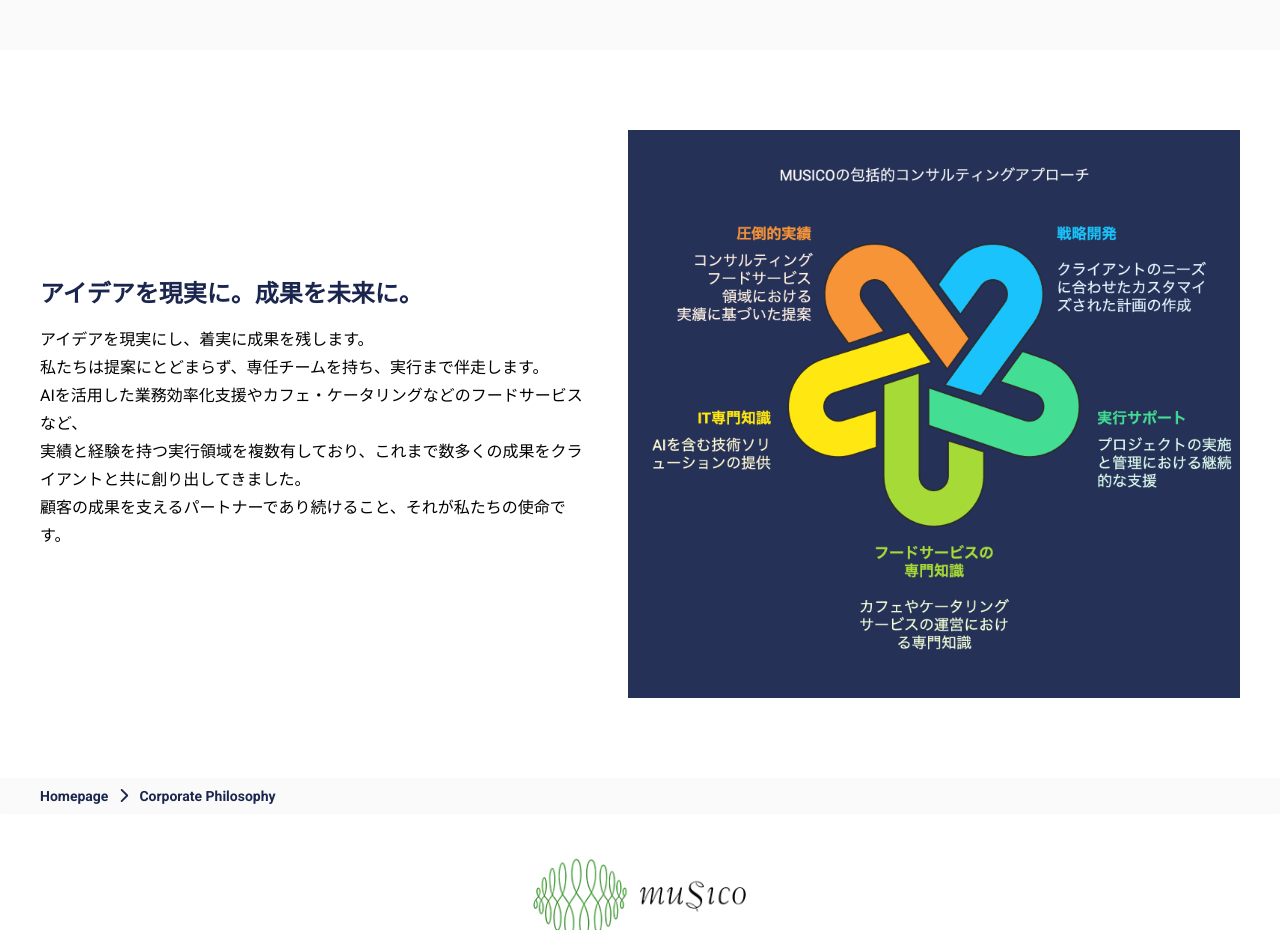
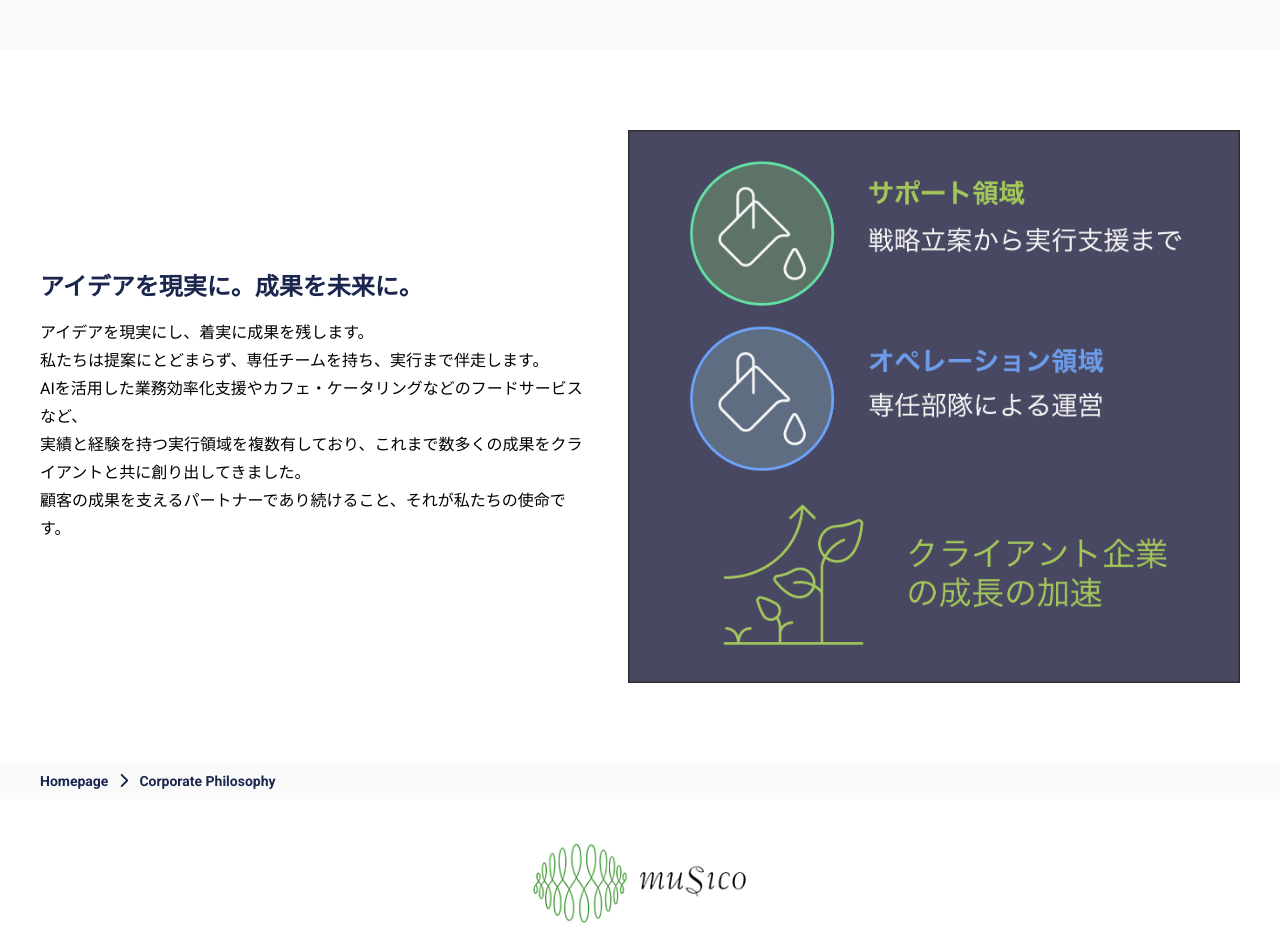
Before and after one commit to Inno-Musi/HP, a Next.js app: page /en/philosophy in a window 1280 px wide. Shown: the part 1560-2490 px from the top of the page. Built offline with nearby package versions, Linux system fonts and the light colour scheme.

Commit message:
Update Musico approach image in Philosophy section

```diff
--- a/src/features/philosophy/_components/section-action.tsx
+++ b/src/features/philosophy/_components/section-action.tsx
@@ -31,10 +31,10 @@ export const SectionAction = ({ language }: Props) => {
             </div>
           </div>
           <Image
-            src="/musico-strategy.png"
-            alt="musico-strategy"
-            width={1636}
-            height={1516}
+            src="/musico-approach.png"
+            alt="musico-approach"
+            width={2806}
+            height={2532}
             className="lg:w-[51%] bg-darkNavy/95"
           />
         </div>
```
Also changed, not shown: public/musico-approach.png (added).
